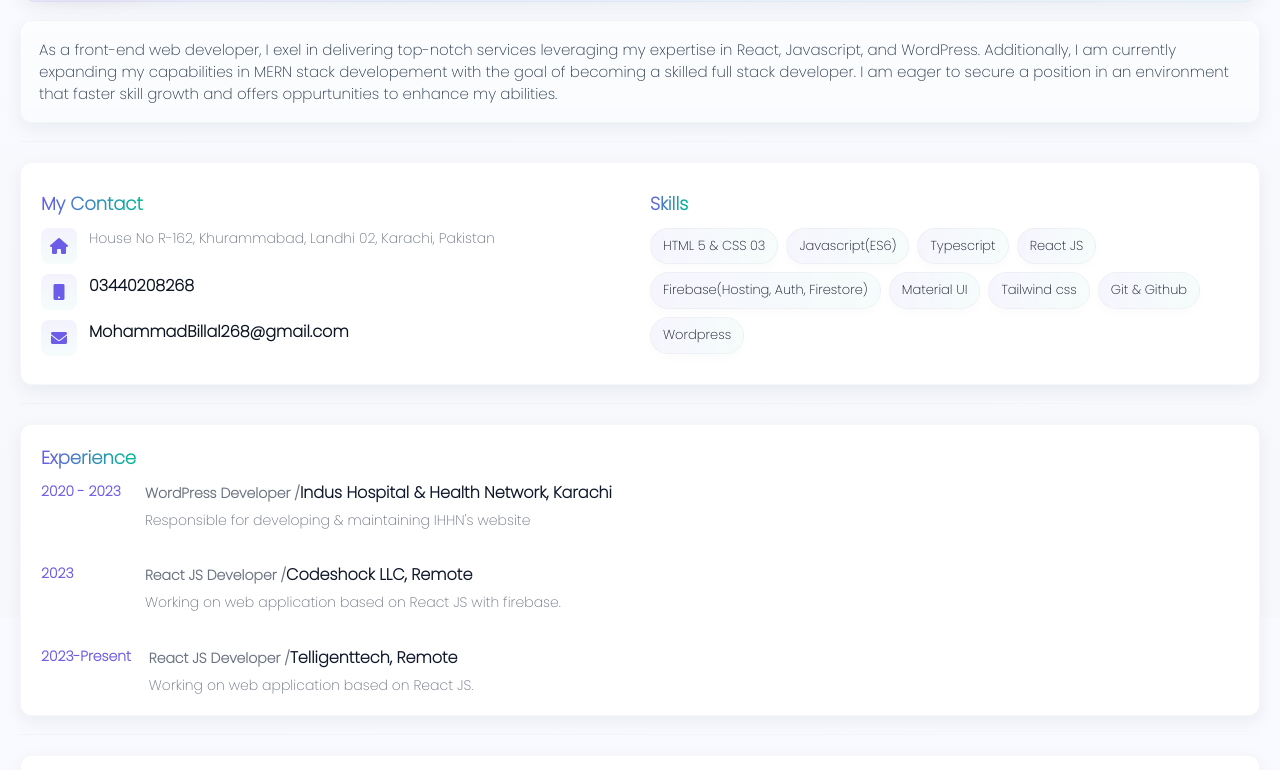
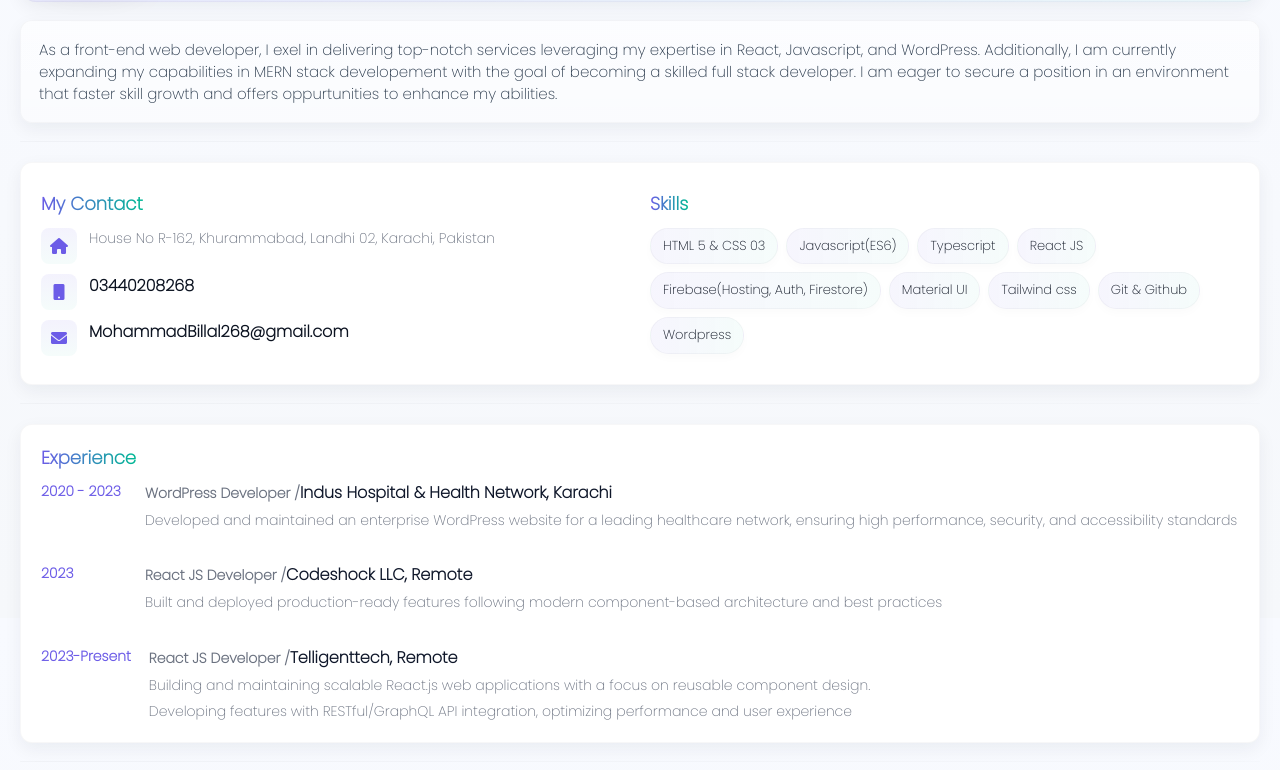
Before and after one commit to Muhammad-Bilal-code/bilal-cv-268, a plain HTML site: page index.html in a window 1280 px wide. Shown: the part 182-952 px from the top of the page. Drawn offline with Linux system fonts and the light colour scheme.

Commit message:
more changes

```diff
--- a/index.html
+++ b/index.html
@@ -109,7 +109,11 @@
               <span>WordPress Developer /</span>Indus Hospital & Health Network,
               Karachi
             </h3>
-            <p>Responsible for developing & maintaining IHHN's website</p>
+            <p>
+              Developed and maintained an enterprise WordPress website for a
+              leading healthcare network, ensuring high performance, security,
+              and accessibility standards
+            </p>
           </div>
         </div>
         <br />
@@ -117,7 +121,10 @@
           <span>2023</span>
           <div class="test">
             <h3><span>React JS Developer /</span>Codeshock LLC, Remote</h3>
-            <p>Working on web application based on React JS with firebase.</p>
+            <p>
+              Built and deployed production-ready features following modern
+              component-based architecture and best practices
+            </p>
           </div>
         </div>
         <br />
@@ -125,7 +132,14 @@
           <span>2023-Present</span>
           <div class="test">
             <h3><span>React JS Developer /</span>Telligenttech, Remote</h3>
-            <p>Working on web application based on React JS.</p>
+            <p>
+              Building and maintaining scalable React.js web applications with a
+              focus on reusable component design.
+            </p>
+            <p>
+              Developing features with RESTful/GraphQL API integration,
+              optimizing performance and user experience
+            </p>
           </div>
         </div>
       </div>
```
